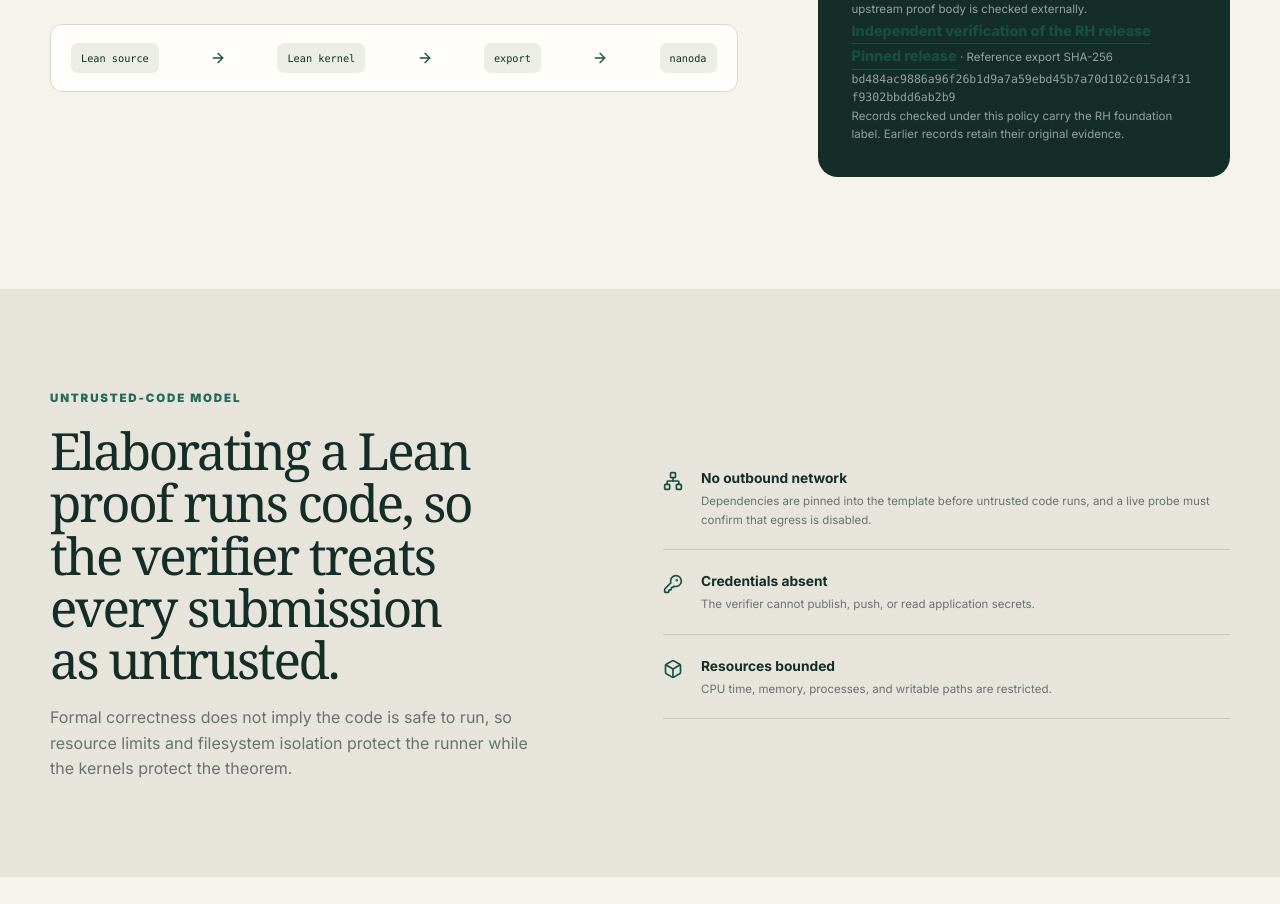
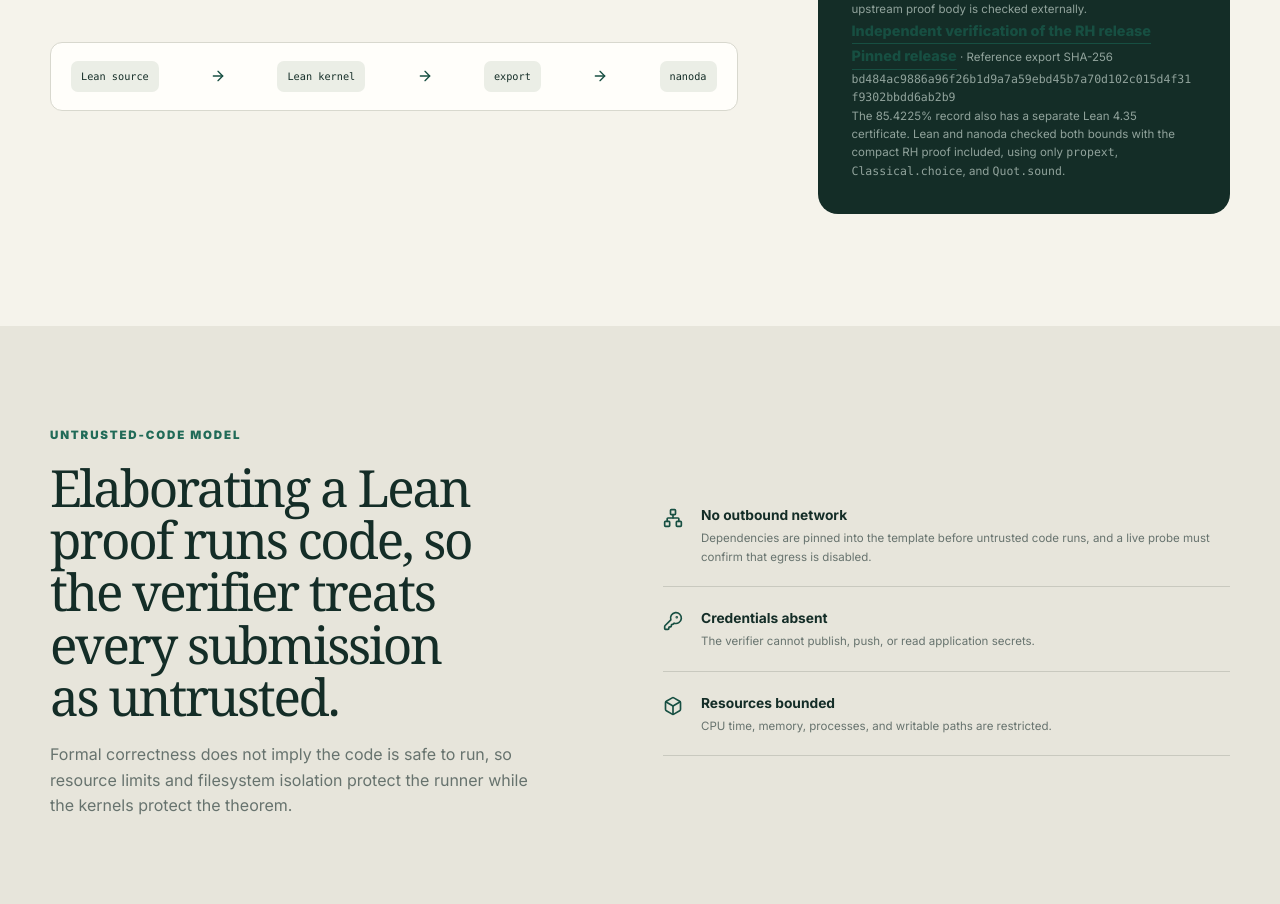
Before and after one commit to josusanmartin/riemann, a Next.js app: page /methodology in a window 1280 px wide. Shown: the part 2309-3213 px from the top of the page. Built offline with nearby package versions, Linux system fonts and the light colour scheme; no server answers.

Commit message:
Publish the compact RH certificate on the verified 85.4225% record

```diff
--- a/src/app/methodology/page.tsx
+++ b/src/app/methodology/page.tsx
@@ -12,6 +12,7 @@ import {
 } from "lucide-react";
 import { CodeBlock } from "@/components/code-block";
 import { VerificationPipeline } from "@/components/verification-pipeline";
+import { compactReplay } from "@/lib/compact-replay";
 import { contract } from "@/lib/records";
 
 export const metadata: Metadata = {
@@ -89,7 +90,7 @@ export default function MethodologyPage() {
           <p>Lean {contract.trustedUpstream.leanToolchain.split(":v")[1]} uses a pinned interface to Alpöge’s published proof. The verifier accepts the exact Mathlib statement <code>RiemannHypothesis</code> as a foundation axiom. Comparator checks its type and both kernels replay the candidate. The upstream proof body is checked externally.</p>
           <p><a className="text-link" href={contract.trustedUpstream.rh.verificationUrl}>Independent verification of the RH release</a></p>
           <p><a className="text-link" href={`https://github.com/${contract.trustedUpstream.rh.repository}/tree/${contract.trustedUpstream.rh.commit}`}>Pinned release</a> · Reference export SHA-256 <code style={{ overflowWrap: "anywhere" }}>{contract.trustedUpstream.rh.referenceExportSha256}</code></p>
-          <p>Records checked under this policy carry the RH foundation label. Earlier records retain their original evidence.</p>
+          <p>The <Link href={`/submissions/${compactReplay.recordId}`}>85.4225% record</Link> also has a separate Lean 4.35 certificate. Lean and nanoda checked both bounds with the compact RH proof included, using only <code>propext</code>, <code>Classical.choice</code>, and <code>Quot.sound</code>.</p>
         </article>
       </section>
 
--- a/src/app/submissions/[id]/page.tsx
+++ b/src/app/submissions/[id]/page.tsx
@@ -8,6 +8,7 @@ import {
   BookOpen,
   ChevronDown,
 } from "lucide-react";
+import { compactReplay } from "@/lib/compact-replay";
 import { getRecord, getRecords } from "@/lib/records";
 import { formatRecordTime, recordVerifiedAt } from "@/lib/record-times";
 import { recordPresentation } from "./presentation";
@@ -141,6 +142,15 @@ export default async function SubmissionPage({ params }: PageProps) {
                 </dd>
               </div>
             )}
+            {record.id === compactReplay.recordId && (
+              <div>
+                <dt>Compact RH replay</dt>
+                <dd>
+                  Lean and nanoda checked both bounds with the proof of RH included.
+                  {" "}<a href={compactReplay.releaseUrl}>Certificate and replay instructions</a>
+                </dd>
+              </div>
+            )}
             {record.model && (
               <div>
                 <dt>Model</dt>
--- /dev/null
+++ b/src/lib/compact-replay.ts
@@ -0,0 +1,5 @@
+// Supplementary evidence for the same record. Its original admission receipt is versioned separately.
+export const compactReplay = {
+  recordId: "knausgard-rh-reflected-kernel-8542",
+  releaseUrl: "https://github.com/josusanmartin/riemann/releases/tag/compact-rh-854225-v1",
+} as const;
```
